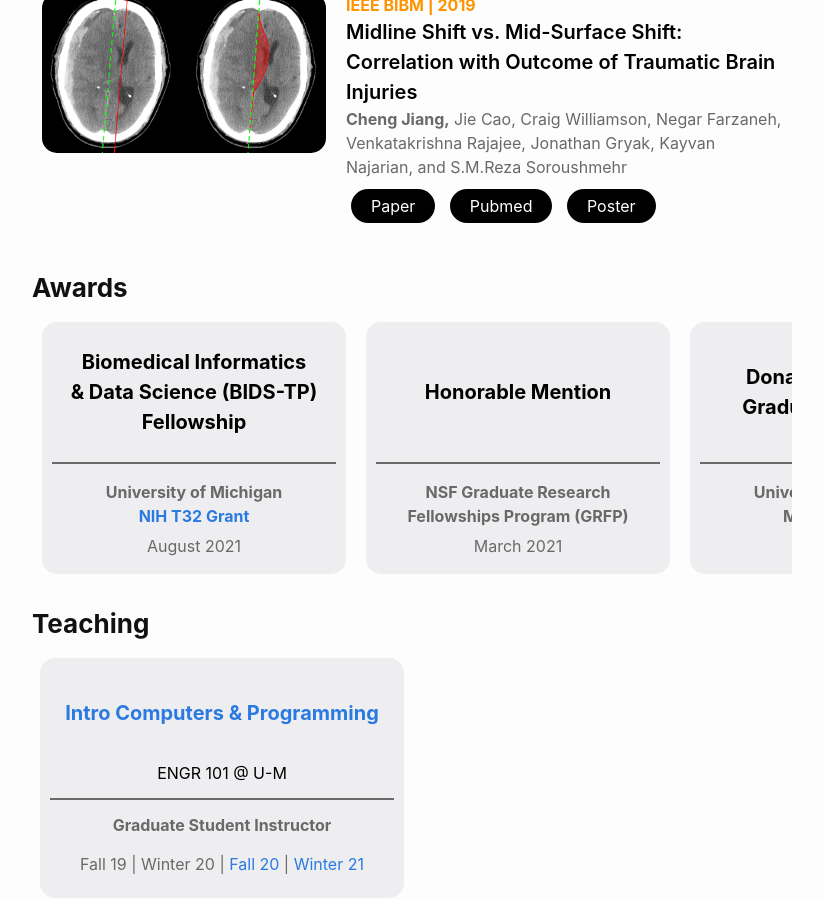
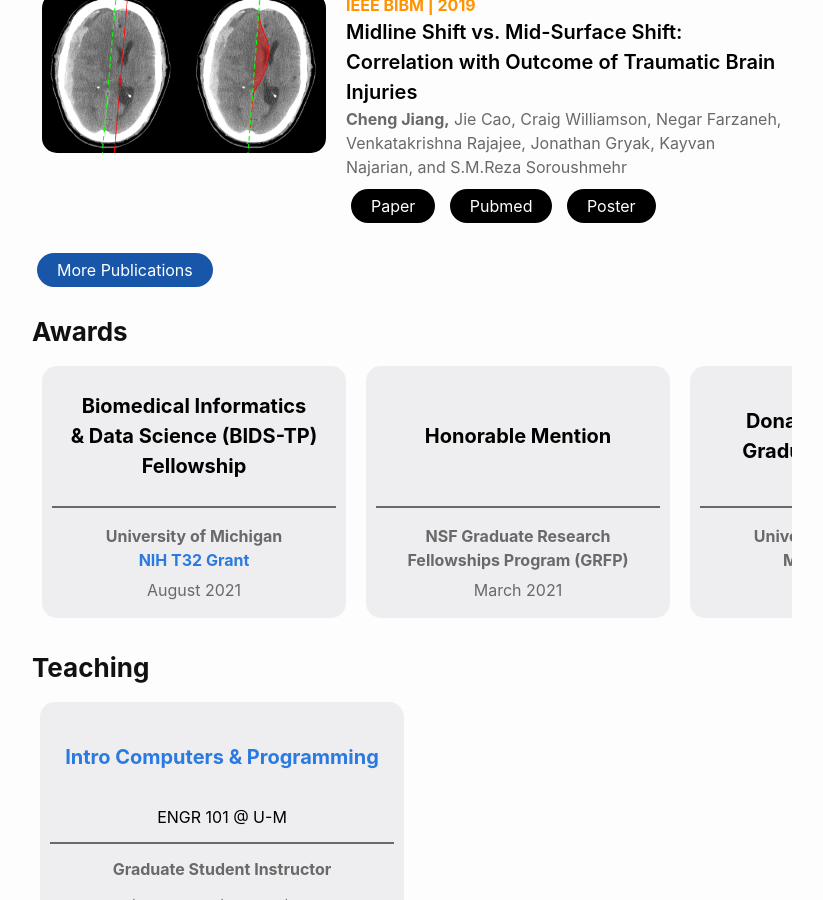
Before and after one commit to chengjia63/chengjia63.github.io, a Jekyll site: the page built from index.md, in a window 1280 px wide and 900 px high, scrolled down 677 px. Shown: the whole window, without its empty margins (228-1051 px from the left). Built offline with Jekyll 4.4.1, drawn with Linux system fonts in a browser that asks for light colours.

Commit message:
added more paper pill back

```diff
--- a/_layouts/index.html
+++ b/_layouts/index.html
@@ -49,6 +49,9 @@ layout: default
     </div>
     {% endif %}
     {% endfor %}
+    <div class="pill">
+        <a style="background-color: #1756a9" href="/publications">More Publications</a>
+    </div>
 
     <h3 style="font-weight:bold;">Awards</h3>
     <div class="awards">
```
